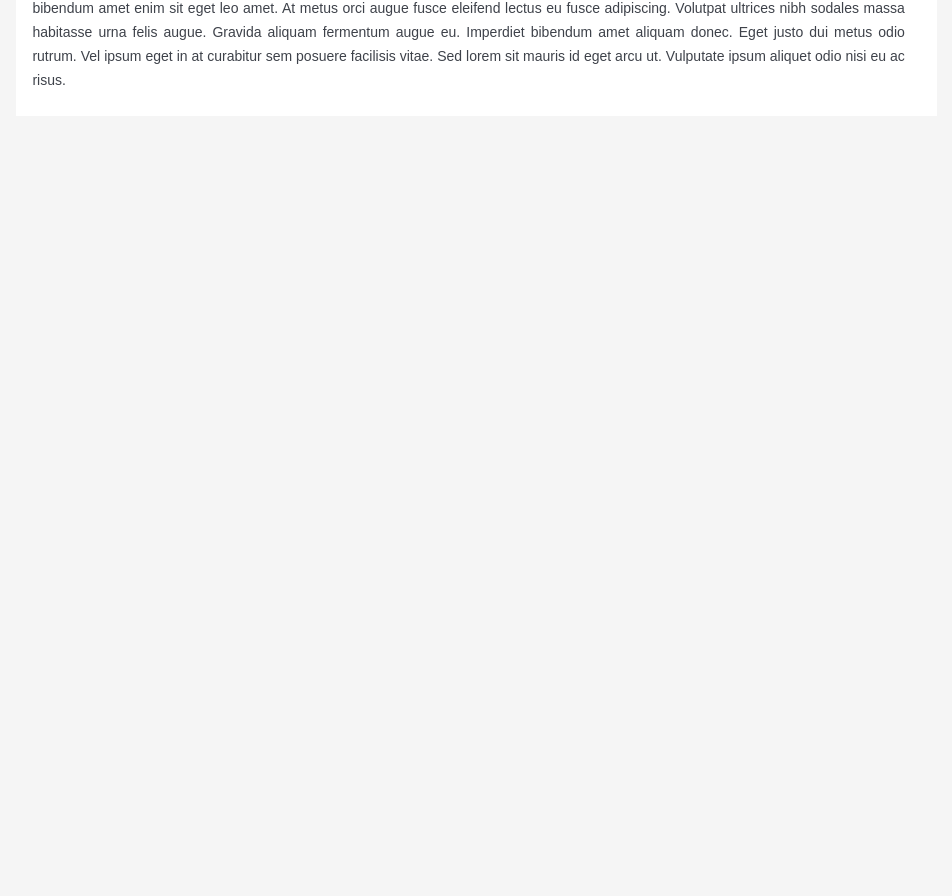
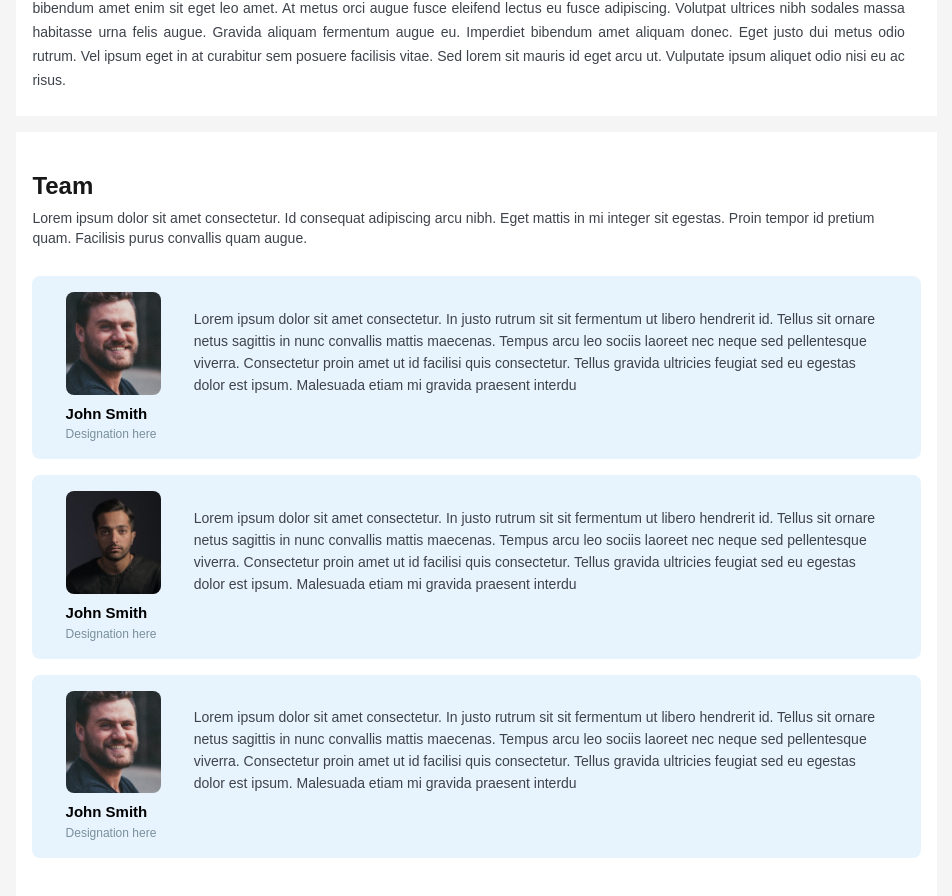
Before and after one commit to khriad991/bitcoin-site, a Next.js app: page / in a window 1280 px wide. Shown: the part 2932-3828 px from the top of the page, without its empty margins (6-958 px from the left). Before the commit the page ends 3304 px from the top, so only its background shows below. Built offline with nearby package versions, Linux system fonts and the light colour scheme.

Commit message:
commit for Team sectoin Completed UL design

```diff
--- a/src/app/page.tsx
+++ b/src/app/page.tsx
@@ -6,6 +6,7 @@ import PerformanceComponents from "@/components/PerformanceComponents";
 import SentimentComponent from "@/components/SentimentComponent";
 import AboutBitCoinComponent from "@/components/AboutBitCoinComponent";
 import TokenomicsComponent from "@/components/TokenomicsComponent";
+import TeamComponent from "@/components/TeamComponent";
 
 export default function Home() {
   return (
@@ -19,6 +20,7 @@ export default function Home() {
                     <SentimentComponent />
                     <AboutBitCoinComponent/>
                     <TokenomicsComponent/>
+                    <TeamComponent/>
 
 
 
--- /dev/null
+++ b/src/components/TeamComponent.jsx
@@ -0,0 +1,72 @@
+import React from 'react';
+import Image from "next/image";
+import team1 from "../assets/imge/team1.png"
+import team2 from "../assets/imge/team2.png"
+
+const TeamComponent = () => {
+    return (
+        <div className="bg-white px-4 py-8">
+            <h1 className={"py-2"}>Team</h1>
+            <p className="text-normal text-sm block w-full pr-2 mb-4">
+                Lorem ipsum dolor sit amet consectetur. Id consequat adipiscing arcu nibh. Eget mattis in mi integer sit egestas. Proin tempor id pretium quam. Facilisis purus convallis quam augue.
+            </p>
+
+            <div className="grid grid-cols-1 gap-4 py-3">
+
+                <div className="grid lg:grid-cols-6 grid-cols-1 gap-4 items-center justify-items-center bg-[#E8F4FD] p-4 rounded-lg">
+
+                    <div className="flex flex-col gap-y-1 col-span-1 ">
+                        <Image src={team1} alt={"team"} className={"rounded-lg object-contain"} width={95} height={110} />
+                        <h3 className={"text-black font-semibold text-[15px] mt-1"}>John Smith</h3>
+                        <span className={"text-[#788F9B] font-medium -mt-1 text-[12px]"}>Designation here</span>
+                    </div>
+
+                    <p className={"text-normal text-sm leading-[22px] col-span-5 lg:pr-4 -mt-2 lg:-mt-8"}>
+                        Lorem ipsum dolor sit amet consectetur. In justo rutrum sit sit fermentum ut libero hendrerit id. Tellus sit ornare netus sagittis in nunc convallis mattis maecenas. Tempus arcu leo sociis laoreet nec neque sed pellentesque viverra. Consectetur proin amet ut id facilisi quis consectetur. Tellus gravida ultricies feugiat sed eu egestas dolor est ipsum. Malesuada etiam mi gravida praesent interdu
+                    </p>
+
+
+                </div>
+
+                <div className="grid lg:grid-cols-6 grid-cols-1 gap-4 items-center justify-items-center bg-[#E8F4FD] p-4 rounded-lg">
+
+                    <div className="flex flex-col gap-y-1 col-span-1 ">
+                        <Image src={team2} alt={"team"} className={"rounded-lg object-contain"} width={95} height={110} />
+                        <h3 className={"text-black font-semibold text-[15px] mt-1"}>John Smith</h3>
+                        <span className={"text-[#788F9B] font-medium -mt-1 text-[12px]"}>Designation here</span>
+                    </div>
+
+                    <p className={"text-normal text-sm leading-[22px] col-span-5 lg:pr-4 -mt-2 lg:-mt-8"}>
+                        Lorem ipsum dolor sit amet consectetur. In justo rutrum sit sit fermentum ut libero hendrerit id. Tellus sit ornare netus sagittis in nunc convallis mattis maecenas. Tempus arcu leo sociis laoreet nec neque sed pellentesque viverra. Consectetur proin amet ut id facilisi quis consectetur. Tellus gravida ultricies feugiat sed eu egestas dolor est ipsum. Malesuada etiam mi gravida praesent interdu
+                    </p>
+
+
+                </div>
+
+                <div className="grid lg:grid-cols-6 grid-cols-1 gap-4 items-center justify-items-center bg-[#E8F4FD] p-4 rounded-lg">
+
+                    <div className="flex flex-col gap-y-1 col-span-1 ">
+                        <Image src={team1} alt={"team"} className={"rounded-lg object-contain"} width={95} height={110} />
+                        <h3 className={"text-black font-semibold text-[15px] mt-1"}>John Smith</h3>
+                        <span className={"text-[#788F9B] font-medium -mt-1 text-[12px]"}>Designation here</span>
+                    </div>
+
+                    <p className={"text-normal text-sm leading-[22px] col-span-5 lg:pr-4 -mt-2 lg:-mt-8"}>
+                        Lorem ipsum dolor sit amet consectetur. In justo rutrum sit sit fermentum ut libero hendrerit id. Tellus sit ornare netus sagittis in nunc convallis mattis maecenas. Tempus arcu leo sociis laoreet nec neque sed pellentesque viverra. Consectetur proin amet ut id facilisi quis consectetur. Tellus gravida ultricies feugiat sed eu egestas dolor est ipsum. Malesuada etiam mi gravida praesent interdu
+                    </p>
+
+
+                </div>
+
+
+
+
+
+
+            </div>
+
+        </div>
+    );
+};
+
+export default TeamComponent;
```
Also changed, not shown: src/assets/imge/team1.png (renamed from src/assets/imge/John Smith.png), src/assets/imge/team2.png (renamed from src/assets/imge/John Smith 2.png).
